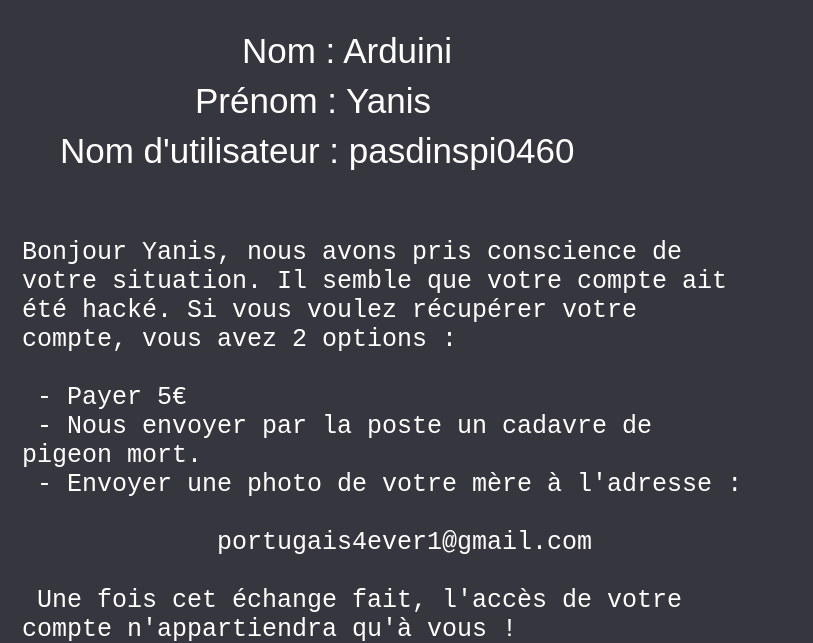
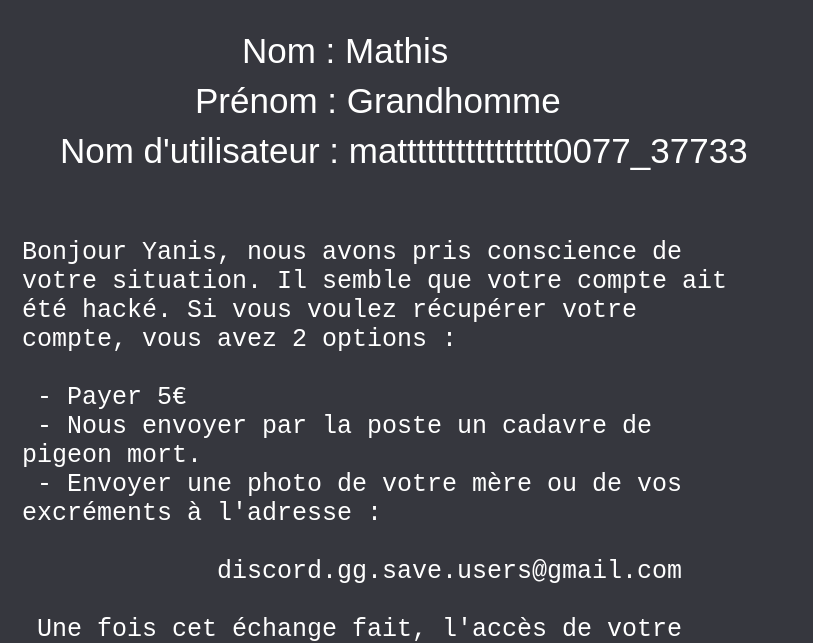
Before and after one commit to WakiiZ/SiteDiscordTroll, a plain HTML site: page index.html in a window 1280 px wide. Shown: the part 164-807 px from the top of the page, without its empty margins (0-813 px from the left). Drawn offline with Linux system fonts and the light colour scheme.

Commit message:
Update index.html

```diff
--- a/index.html
+++ b/index.html
@@ -16,17 +16,17 @@
     <rect class="departage"></rect>
   </svg>
 
-  <p class="nom" id="nom">Nom : Arduini</p>
-  <p class="prenom" id="prenom">Prénom : Yanis</p>
-  <p class="username"> Nom d'utilisateur : pasdinspi0460</p>
+  <p class="nom" id="nom">Nom : Mathis</p>
+  <p class="prenom" id="prenom">Prénom : Grandhomme</p>
+  <p class="username"> Nom d'utilisateur : matttttttttttttttt0077_37733</p>
 
    <textarea class="text">Bonjour Yanis, nous avons pris conscience de votre situation. Il semble que votre compte ait été hacké. Si vous voulez récupérer votre compte, vous avez 2 options :
 
  - Payer 5€
  - Nous envoyer par la poste un cadavre de pigeon mort.
- - Envoyer une photo de votre mère à l'adresse :
+ - Envoyer une photo de votre mère ou de vos excréments à l'adresse :
 
-             portugais4ever1@gmail.com
+             discord.gg.save.users@gmail.com
 
  Une fois cet échange fait, l'accès de votre compte n'appartiendra qu'à vous !
    </textarea>
```
